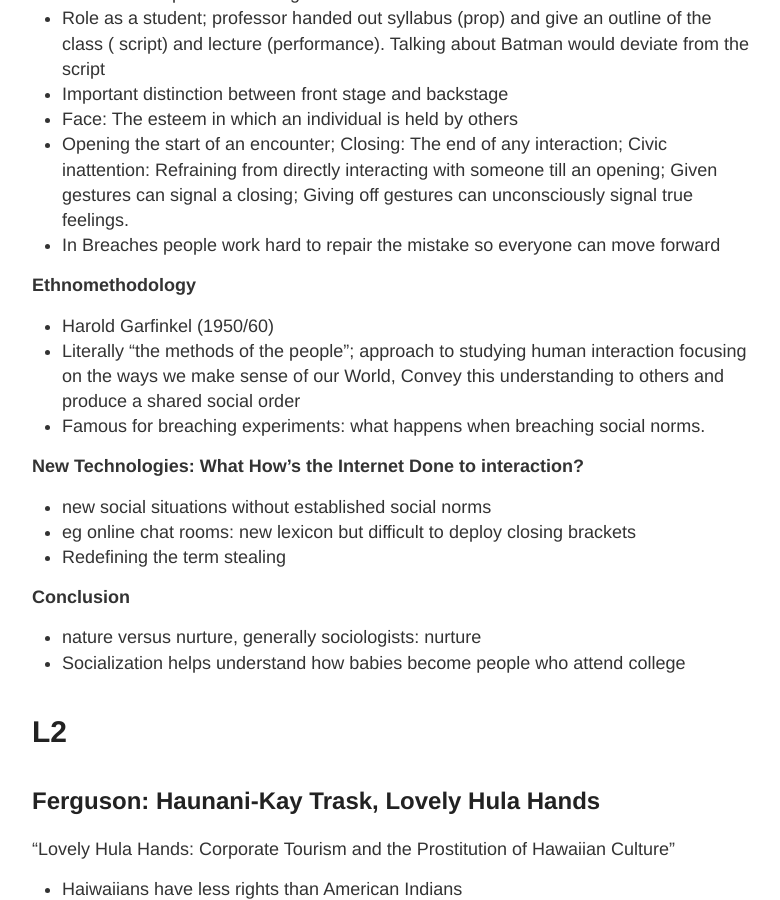
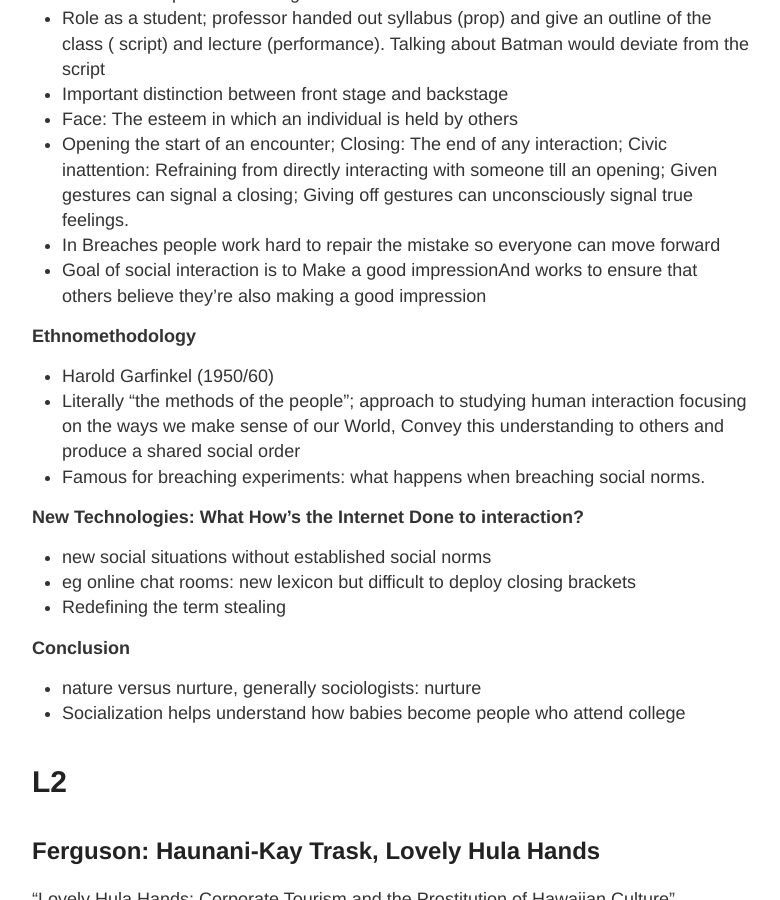
Before and after one commit to RONNCC/ronncc.github, a Jekyll site: the page built from _posts/2019-02-18-intro-sociology.md, in a window 1280 px wide and 900 px high, scrolled down 3407 px. Shown: the whole window, without its empty margins (248-1028 px from the left). Built offline with Jekyll 4.4.1, drawn with Linux system fonts in a browser that asks for light colours; our own code applies the rules of GitHub Pages for plain Markdown files; comment, search, counter and statistics services are not loaded.

Commit message:
Update 2019-02-18-intro-sociology.md

```diff
--- a/_posts/2019-02-18-intro-sociology.md
+++ b/_posts/2019-02-18-intro-sociology.md
@@ -103,6 +103,7 @@ categories:
 - Face: The esteem in which an individual is held by others
 - Opening the start of an encounter; Closing: The end of any interaction; Civic inattention: Refraining from directly interacting with someone till an opening; Given gestures can signal a closing; Giving off gestures can unconsciously signal true feelings.
 - In Breaches people  work hard to repair the mistake so everyone can move forward
+- Goal of social interaction is to Make a good impressionAnd works to ensure that others believe they're also making a good impression
 
 
 **Ethnomethodology**
```
